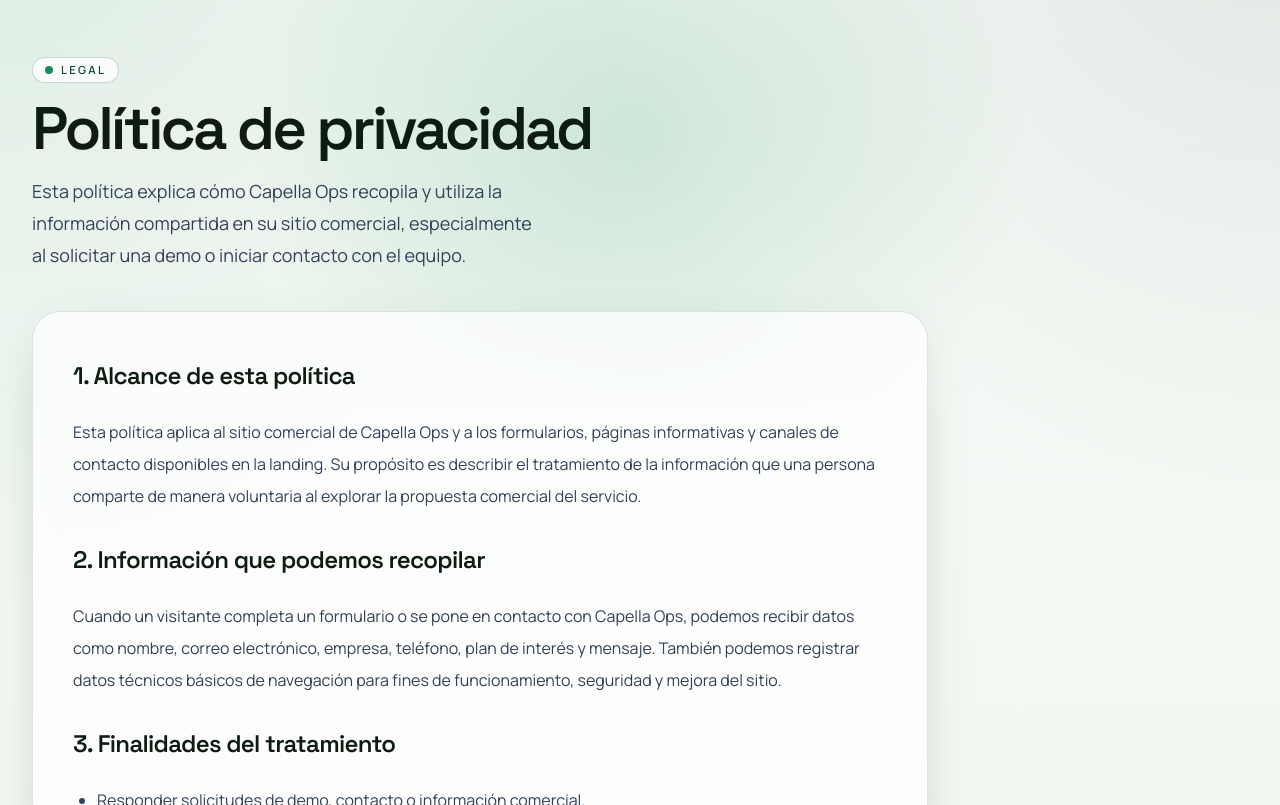
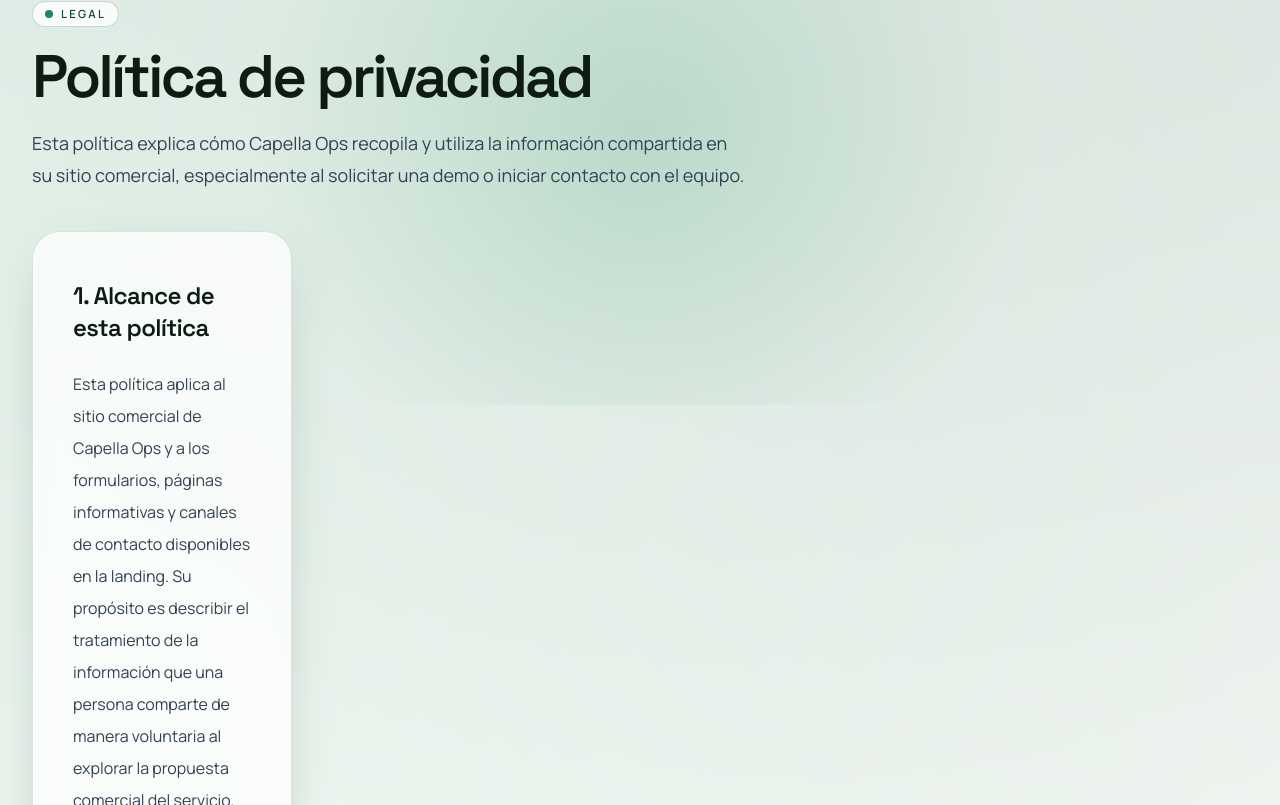
Before and after one commit to Asteroide97/capella-ops-landing, a Next.js app: page /politica-de-privacidad in a window 1280 px wide. Shown: the part 135-940 px from the top of the page. Built offline with nearby package versions, Linux system fonts and the light colour scheme.

Commit message:
Fix hero layout and update legal pages

```diff
--- a/src/components/legal/legal-page.tsx
+++ b/src/components/legal/legal-page.tsx
@@ -1,27 +1,67 @@
 import { ReactNode } from "react";
 
 import { Container } from "@/components/ui/container";
+
+type LegalSectionLink = {
+  href: string;
+  label: string;
+};
 
 type LegalPageProps = {
   eyebrow: string;
   title: string;
   description: string;
   children: ReactNode;
+  lastUpdated?: string;
+  tableOfContents?: LegalSectionLink[];
 };
 
-export function LegalPage({ eyebrow, title, description, children }: LegalPageProps) {
+export function LegalPage({
+  eyebrow,
+  title,
+  description,
+  children,
+  lastUpdated,
+  tableOfContents
+}: LegalPageProps) {
+  const hasTableOfContents = Boolean(tableOfContents?.length);
+
   return (
-    <section className="section-space">
+    <section className="pt-10 pb-14 sm:pt-12 sm:pb-16 lg:pt-14 lg:pb-20">
       <Container className="space-y-10">
-        <div className="max-w-3xl space-y-4">
+        <div className="max-w-4xl space-y-5">
           <span className="eyebrow">{eyebrow}</span>
           <h1 className="text-balance text-5xl font-semibold tracking-[-0.05em] text-ink sm:text-6xl">{title}</h1>
-          <p className="max-w-2xl text-balance text-lg leading-8 text-slate-700">{description}</p>
+          <p className="max-w-3xl text-balance text-lg leading-8 text-slate-700">{description}</p>
+          {lastUpdated ? (
+            <div className="inline-flex items-center rounded-full border border-[color:var(--line)] bg-white/80 px-4 py-2 text-sm font-medium text-slate-600">
+              Última actualización: {lastUpdated}
+            </div>
+          ) : null}
         </div>
 
-        <div className="surface-panel max-w-4xl p-6 sm:p-8 lg:p-10">
-          <div className="max-w-none space-y-6 [&_h2]:pt-2 [&_h2]:text-2xl [&_h2]:font-semibold [&_h2]:text-ink [&_li]:text-slate-700 [&_li]:leading-8 [&_p]:text-slate-700 [&_p]:leading-8 [&_strong]:font-semibold [&_strong]:text-ink [&_ul]:list-disc [&_ul]:space-y-2 [&_ul]:pl-6">
-            {children}
+        <div className="grid gap-6 lg:grid-cols-[260px_minmax(0,1fr)] lg:items-start">
+          {hasTableOfContents ? (
+            <aside className="surface-panel p-5 lg:sticky lg:top-24">
+              <p className="text-xs font-semibold uppercase tracking-[0.18em] text-green-700">Contenido</p>
+              <nav className="mt-4 space-y-2">
+                {tableOfContents?.map((item) => (
+                  <a
+                    key={item.href}
+                    href={item.href}
+                    className="block rounded-2xl px-3 py-2 text-sm font-medium text-slate-700 transition hover:bg-green-50 hover:text-green-800"
+                  >
+                    {item.label}
+                  </a>
+                ))}
+              </nav>
+            </aside>
+          ) : null}
+
+          <div className="surface-panel max-w-4xl p-6 sm:p-8 lg:p-10">
+            <div className="max-w-none space-y-6 [&_h2]:scroll-mt-24 [&_h2]:pt-2 [&_h2]:text-2xl [&_h2]:font-semibold [&_h2]:text-ink [&_h3]:pt-1 [&_h3]:text-xl [&_h3]:font-semibold [&_h3]:text-ink [&_li]:text-slate-700 [&_li]:leading-8 [&_ol]:list-decimal [&_ol]:space-y-2 [&_ol]:pl-6 [&_p]:text-slate-700 [&_p]:leading-8 [&_strong]:font-semibold [&_strong]:text-ink [&_ul]:list-disc [&_ul]:space-y-2 [&_ul]:pl-6">
+              {children}
+            </div>
           </div>
         </div>
       </Container>
--- a/src/components/sections/hero.tsx
+++ b/src/components/sections/hero.tsx
@@ -1,17 +1,24 @@
+import { ProductMockup } from "@/components/marketing/product-mockup";
 import { ButtonLink } from "@/components/ui/button-link";
 import { Container } from "@/components/ui/container";
-import { ProductMockup } from "@/components/marketing/product-mockup";
+
+const heroHighlights = [
+  ["Operación unificada", "Inventario, ventas y seguimiento en el mismo flujo."],
+  ["Listo para crecer", "Módulos configurables según el ritmo del negocio."],
+  ["Control visible", "Decisiones con reportes y alertas sobre la mesa."]
+] as const;
 
 export function Hero() {
   return (
-    <section className="overflow-hidden pt-8 pb-12 sm:pt-12 sm:pb-20 lg:flex lg:min-h-[calc(100vh-88px)] lg:items-center lg:py-10 xl:py-12">
-      <Container className="w-full">
-        <div className="grid items-start gap-10 lg:grid-cols-[minmax(360px,0.9fr)_minmax(560px,1.1fr)] lg:items-center lg:gap-12 xl:gap-14">
-          <div className="space-y-7 lg:space-y-8">
+    <section className="overflow-hidden pt-10 pb-12 sm:pt-12 sm:pb-16 lg:pt-14 lg:pb-16 xl:pt-16 xl:pb-20">
+      <Container>
+        <div className="grid gap-10 lg:grid-cols-[minmax(360px,0.95fr)_minmax(560px,1.05fr)] lg:items-start lg:gap-12 xl:gap-14">
+          <div className="space-y-7 lg:max-w-[40rem] lg:space-y-8">
+            <div className="space-y-5">
               <span className="eyebrow">Command center para negocios</span>
-            <div className="space-y-5 lg:space-y-6">
+              <div className="space-y-5">
                 <p className="text-sm font-semibold uppercase tracking-[0.32em] text-green-700">Capella Ops</p>
-              <h1 className="text-balance max-w-3xl text-5xl font-semibold tracking-[-0.06em] text-ink sm:text-6xl lg:text-[4.7rem] lg:leading-[0.95]">
+                <h1 className="text-balance max-w-3xl text-5xl font-semibold tracking-[-0.06em] text-ink sm:text-6xl lg:text-[4.35rem] lg:leading-[0.95] xl:text-[4.6rem]">
                   El sistema operativo para controlar inventario, ventas y operaciones
                 </h1>
                 <p className="max-w-2xl text-balance text-lg leading-8 text-slate-700 sm:text-xl">
@@ -19,8 +26,9 @@
                   para negocios que necesitan orden, visibilidad y control.
                 </p>
               </div>
+            </div>
 
-            <div className="flex flex-col gap-3 sm:flex-row">
+            <div className="flex flex-col gap-3 sm:flex-row sm:flex-wrap">
               <ButtonLink href="/demo">Solicitar demo</ButtonLink>
               <ButtonLink href="/planes" variant="secondary">
                 Ver planes
@@ -37,11 +45,7 @@
             </div>
 
             <div className="grid gap-4 sm:grid-cols-3 lg:gap-3 xl:gap-4">
-              {[
-                ["Operación unificada", "Inventario, ventas y seguimiento en el mismo flujo."],
-                ["Listo para crecer", "Módulos configurables según el ritmo del negocio."],
-                ["Control visible", "Decisiones con reportes y alertas sobre la mesa."]
-              ].map(([title, detail]) => (
+              {heroHighlights.map(([title, detail]) => (
                 <div key={title} className="rounded-[24px] border border-[color:var(--line)] bg-white/70 p-4 backdrop-blur">
                   <p className="text-sm font-semibold text-ink">{title}</p>
                   <p className="mt-2 text-sm leading-6 text-slate-600">{detail}</p>
@@ -50,7 +54,11 @@
             </div>
           </div>
 
+          <div className="lg:justify-self-end lg:pt-1 xl:pt-2">
+            <div className="origin-top lg:scale-[0.95] xl:scale-[0.98] 2xl:scale-100">
               <ProductMockup />
+            </div>
+          </div>
         </div>
       </Container>
     </section>
```
Lines whose indentation alone changed are shown as unchanged.
